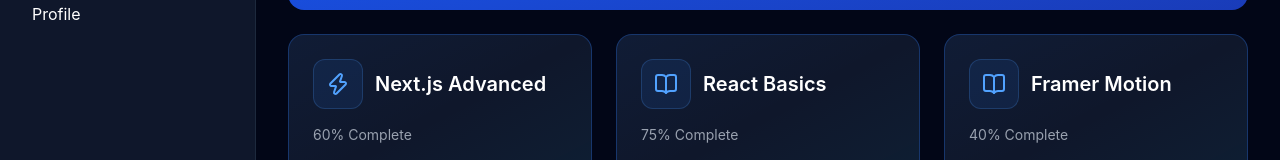
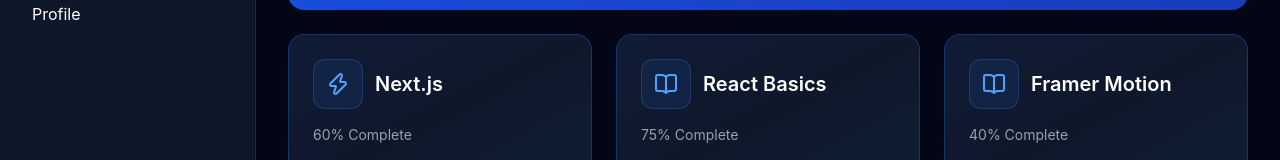
Before and after one commit to shivamsingh8883/learning-dashboard, a Next.js app: page / in a window 1280 px wide. Shown: the part 270-430 px from the top of the page. Built offline with nearby package versions, Linux system fonts and the light colour scheme; no server answers; the database is empty.

Commit message:
Fix column selection

```diff
--- a/app/page.tsx
+++ b/app/page.tsx
@@ -12,7 +12,7 @@
   let courses: Course[] = [
     {
       id: "1",
-      title: "Next.js Advanced",
+      title: "Next.js",
       progress: 60,
       icon_name: "Zap",
     },
```
